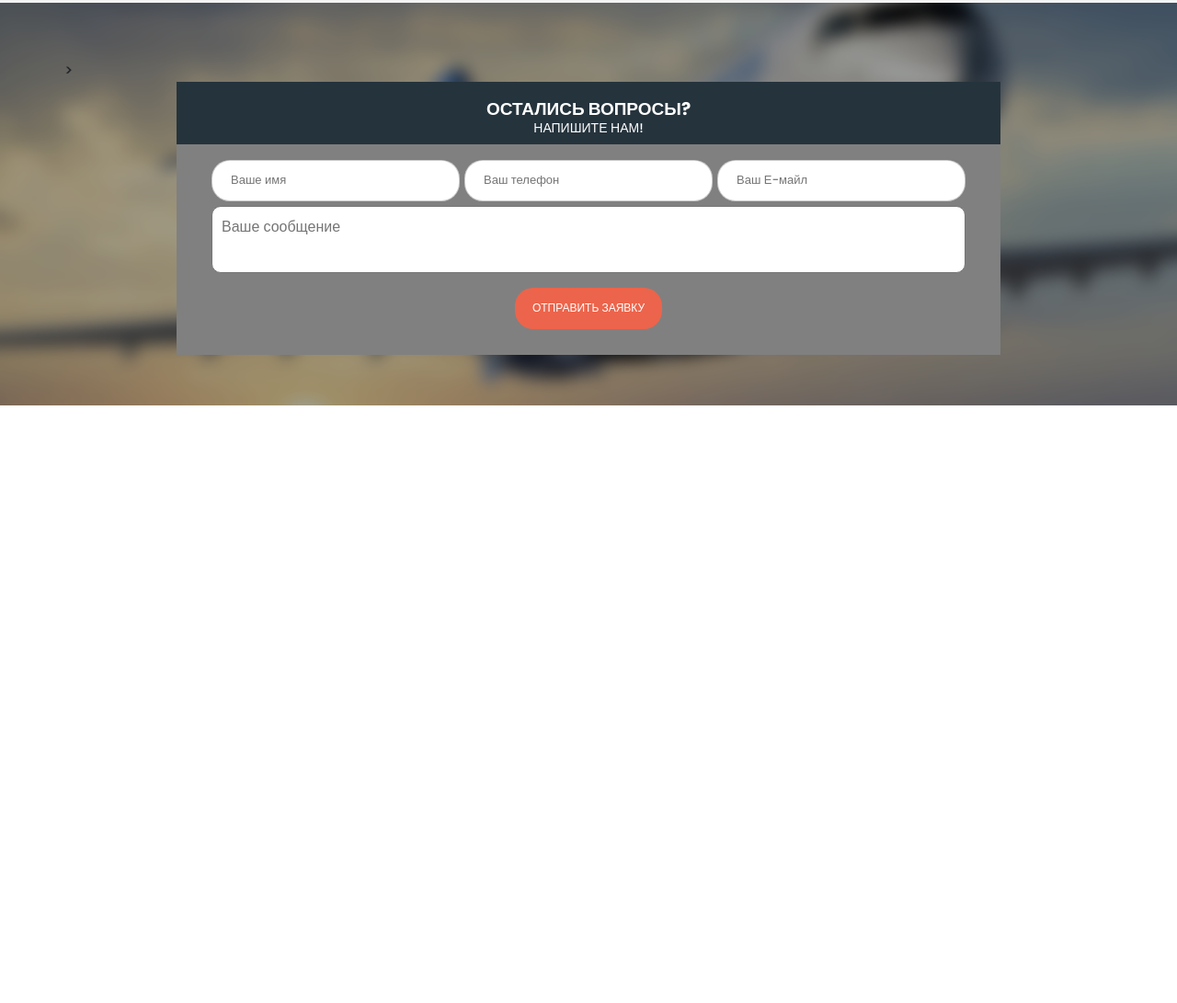
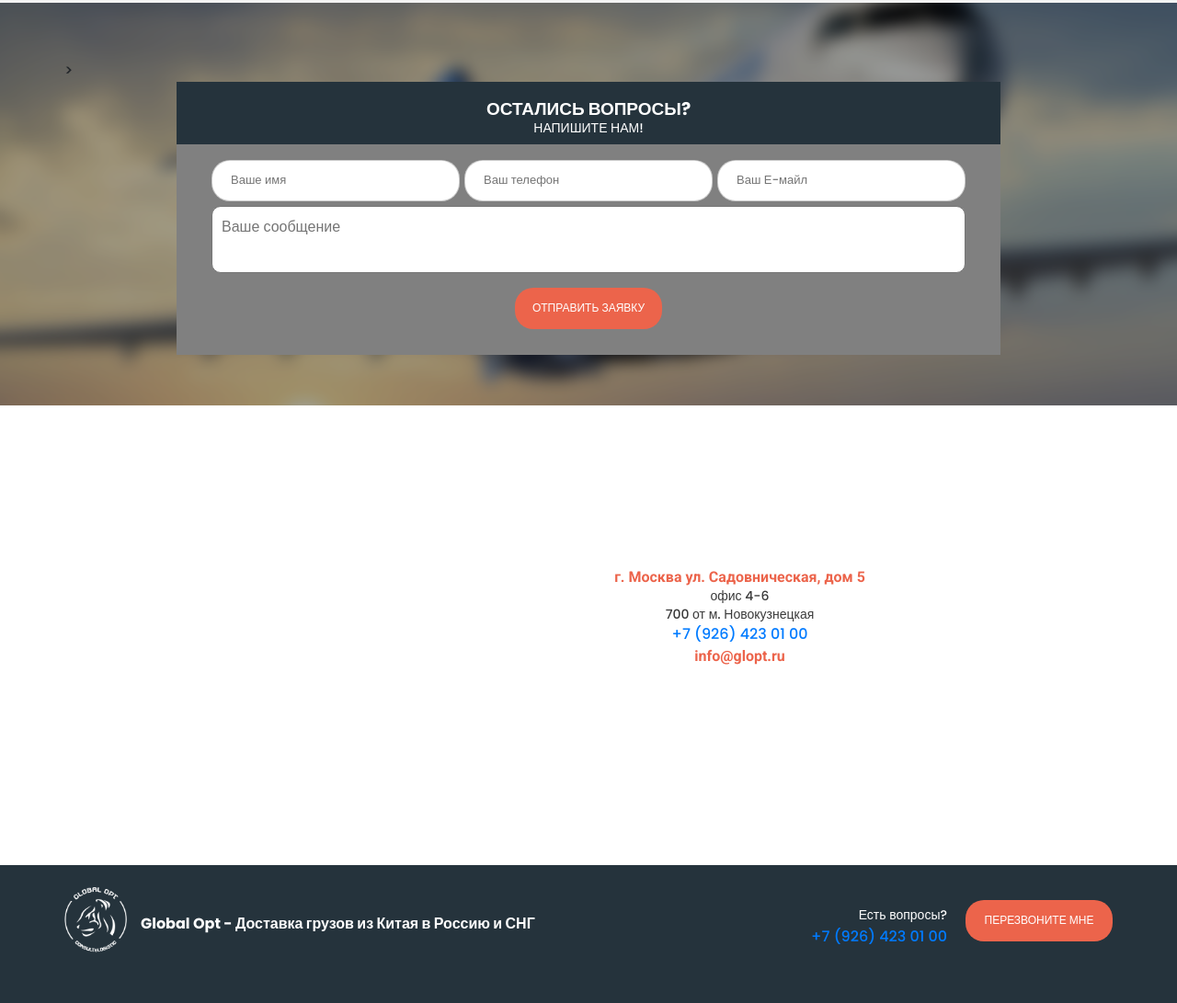
Before and after one commit to Igor2975/Glopt_trans, a website: page src/index.html in a window 1280 px wide. Shown: the part 4107-5198 px from the top of the page at 92% size. Before the commit the page ends 4548 px from the top, so only its background shows below. Drawn offline with nearby package versions, Linux system fonts and the light colour scheme; files that its build step writes are made by us from their sources; files whose address does not match are found by name.

Commit message:
Create map footer und pageup

```diff
--- a/src/index.html
+++ b/src/index.html
@@ -373,6 +373,35 @@
           </div>
         </div>
     </section>
+    <section class="map" id="map">
+        <script type="text/javascript" charset="utf-8" async src="https://api-maps.yandex.ru/services/constructor/1.0/js/?um=constructor%3Af895acdb0444156adfa4e7b0e2ebbde30516ac097d3a024a75a84e2b2aea1d5c&amp;width=100%25&amp;height=500&amp;lang=ru_RU&amp;scroll=false"></script>
+        <div class="map__info">
+            <address class="map__info_adress">г. Москва ул. Садовническая, дом 5</address>
+            <div class="map__info_title">офис 4-6 <br>700 от м. Новокузнецкая</div>
+            <a href="tel:+7(926)4230100" class="map__info__phone">+7 (926) 423 01 00</a> <br>
+            <a href="#" class="map__info_link">info@glopt.ru</a>
+        </div>
+    </section>
+    <section class="footer">
+        <div class="container">
+            <div class="footer__wrapper">
+                <div class="footer__title">
+                    <img src="img/logo.png" alt="logo" class="footer__icon">
+                    <div class="footer__text">Global Opt - Доставка грузов из Китая в Россию и СНГ</div>
+                </div>
+                <div class="footer__contacts">
+                    <div class="footer__contacts_block">
+                        <div class="footer__contacts_descr">Есть вопросы?</div>
+                        <a href="tel:+7(926)4230100" class="map__info__phone">+7 (926) 423 01 00</a>
+                    </div>
+                    <button class="button footer__contacts_button">Перезвоните мне</button>
+                </div>
+            </div>
+        </div>
+    </section>
+    <a href="#up" class="pageup">
+        <img src="icons/up.svg" alt="up">
+    </a>
 
     <script src="js/script.js"></script>
 </body>
--- /dev/null
+++ b/src/sass/blocks/_footer.scss
@@ -0,0 +1,42 @@
+.footer{
+    height: 150px;
+    background-color: #25333c;
+    &__wrapper{
+        display: flex;
+        justify-content: space-between;
+    }
+    &__title{
+        display: flex;
+    }
+    &__contacts{
+        display: flex;
+        &_descr{
+            font-size: 14px;
+            line-height: 24px;
+            font-weight: 300;
+            color: #ffffff;
+            padding-top: 42px;
+        }
+        &_block{
+            text-align: right;
+            margin-right: 20px;
+        }
+        &_button{
+            margin-top: 38px;
+        }
+    }
+    &__icon{
+        margin-top: 24px;
+        width: 68px;
+        height: 71px;
+    }
+    &__text{
+        font-size: 16px;
+        line-height: 20px;
+        font-weight: 700;
+        color: #ffffff;
+        margin-top: 54px;
+        margin-left: 15px;
+    }
+
+}
--- /dev/null
+++ b/src/sass/blocks/_map.scss
@@ -0,0 +1,35 @@
+.map{
+    height: 500px;
+    position: relative;
+    &__info{
+        width: 329px;
+        height: 158px;
+        background-color: #ffffff;
+        position: absolute;
+        left: 50%;
+        top:30%;
+        padding: 27px;
+        text-align: center;
+        &_adress{
+            font-family: Roboto;
+            font-size: 16px;
+            line-height: 20px;
+            font-weight: 700;
+            color: $main-color;
+            margin-bottom: 0;
+        }
+        &_title{
+            font-size: 14px;
+            line-height: 20px;
+            font-weight: 300;
+            color: #3a3a3a;
+        }
+        &_link{
+            font-family: Roboto;
+            font-size: 16px;
+            line-height: 20px;
+            font-weight: 700;
+            color: $main-color;
+        }
+    }
+}
--- /dev/null
+++ b/src/sass/blocks/_pageup.scss
@@ -0,0 +1,11 @@
+.pageup{
+    display: none;
+    position:fixed;
+    bottom: 40px;
+    right: 40px;
+    width: 40px;
+    height: 40px;
+    img{
+        width: 100%;
+    }
+}
--- a/src/sass/style.scss
+++ b/src/sass/style.scss
@@ -40,6 +40,6 @@ a{
 @import 'blocks/sheme';
 @import 'blocks/request';
 // @import 'blocks/slider';
-// @import 'blocks/map';
-// @import 'blocks/footer';
-// @import 'blocks/pageup';
+@import 'blocks/map';
+@import 'blocks/footer';
+@import 'blocks/pageup';
```
Also changed, not shown: dist/css/style.min.css, dist/index.html.
